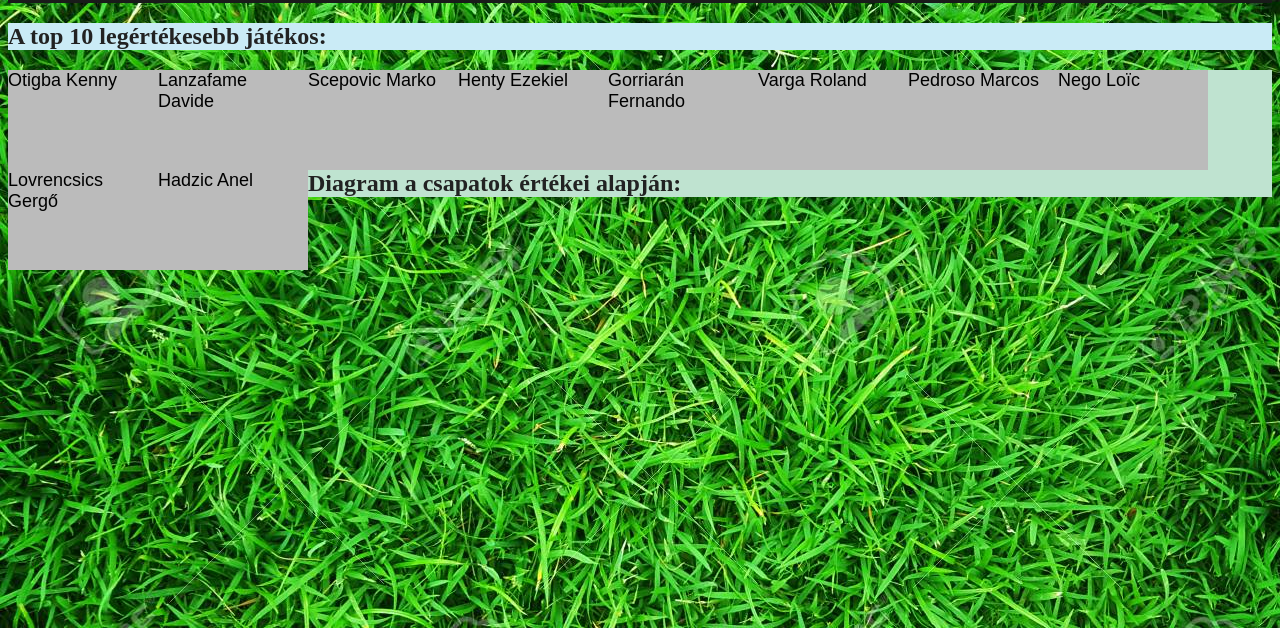
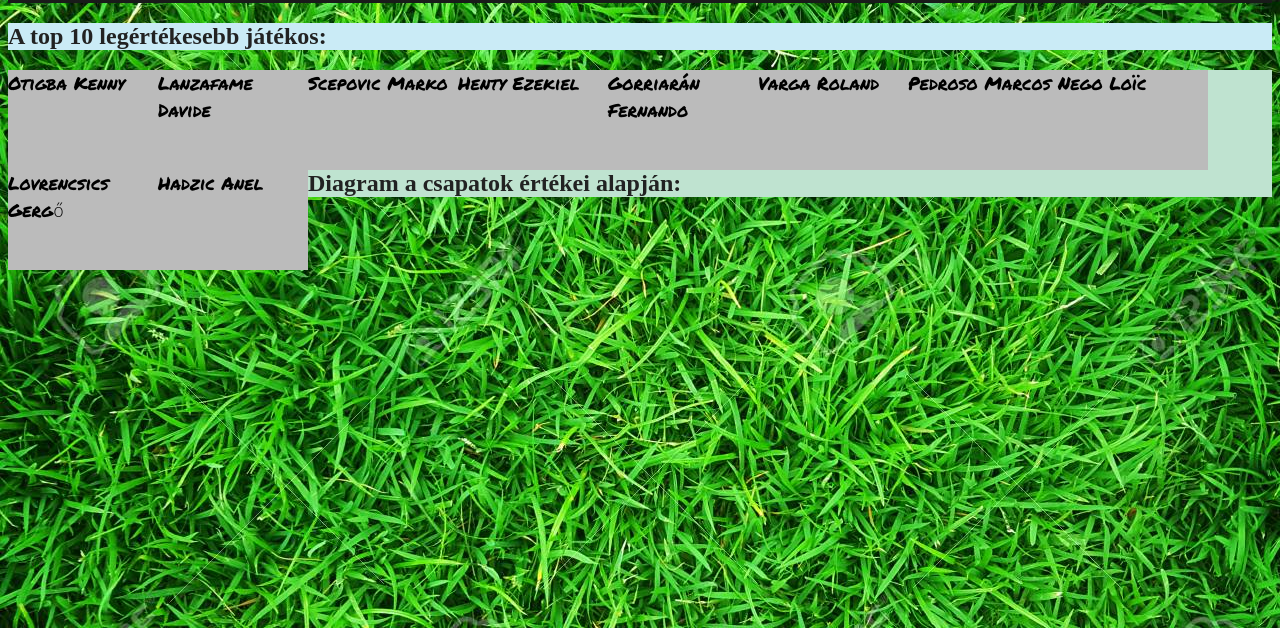
Before and after one commit to neslatimi/whileWalkers, a plain HTML site: page index.html in a window 1280 px wide. Shown: the part 172-800 px from the top of the page. Drawn offline with Linux system fonts and the light colour scheme; a script that the page names is missing.

Commit message:
egy picit változtattam

```diff
--- a/css/timi.css
+++ b/css/timi.css
@@ -1,5 +1,5 @@
 .flip-box {
-    font-family: Arial, Helvetica, sans-serif;
+  font-family: 'Permanent Marker', cursive;
     font-size: large;
     float: left;
     font-weight: 300;
--- a/index.html
+++ b/index.html
@@ -11,6 +11,7 @@
     type="text/css"
     href="/css/style.css" />
     <link rel="stylesheet" type="text/css" href="/css/timi.css">
+    <link href="https://fonts.googleapis.com/css?family=Permanent+Marker&display=swap" rel="stylesheet">
 </head>
 <body>
         <div id="container">
```
